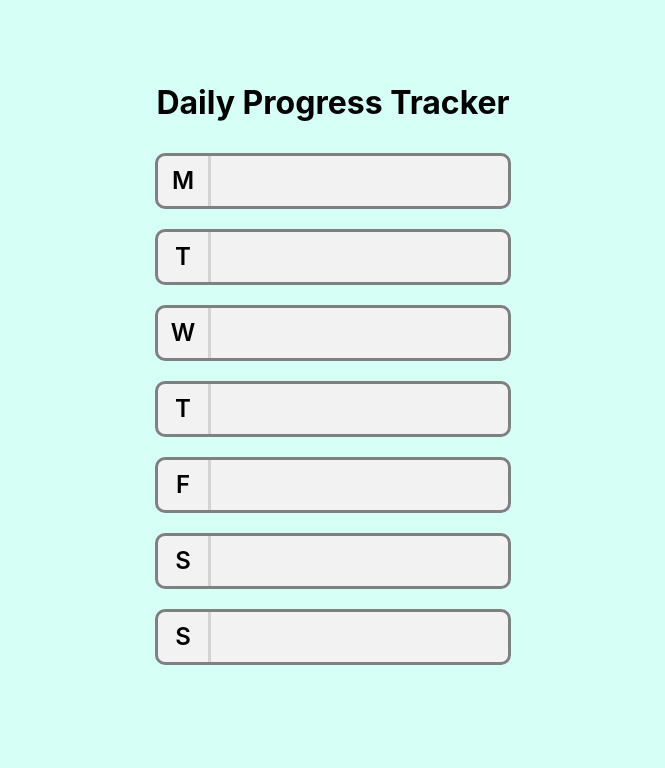
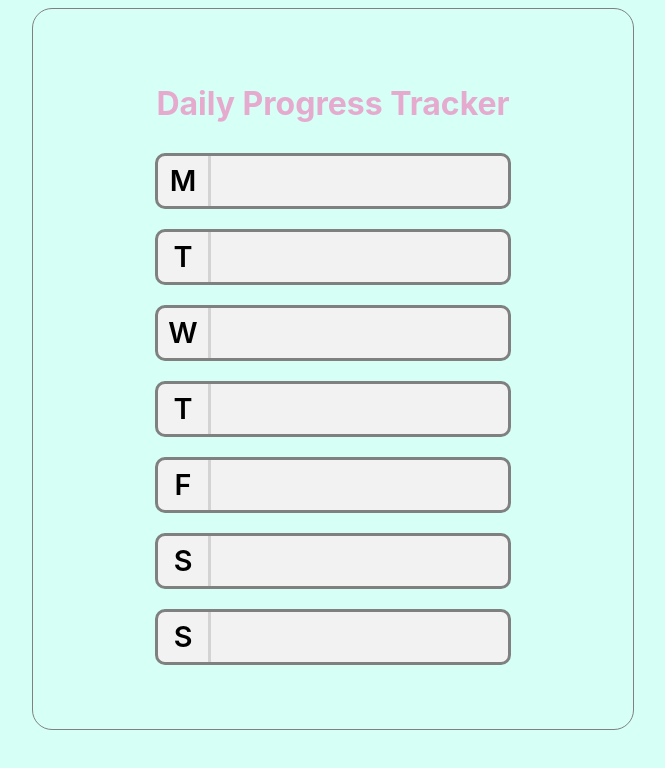
Before and after one commit to stanley-agwu/react-apps, a React (Create React App) app in the folder react-progress-tracker/: page / in a window 1280 px wide. Shown: the top 768 px of the page, without its empty margins (307-972 px from the left). Built offline with nearby package versions, Linux system fonts and the light colour scheme.

Commit message:
added changes

```diff
--- a/react-progress-tracker/package.json
+++ b/react-progress-tracker/package.json
@@ -9,6 +9,7 @@
     "react": "^17.0.1",
     "react-dom": "^17.0.1",
     "react-scripts": "4.0.3",
+    "styled-components": "^5.2.1",
     "web-vitals": "^1.0.1"
   },
   "scripts": {
--- a/react-progress-tracker/src/App.js
+++ b/react-progress-tracker/src/App.js
@@ -1,9 +1,21 @@
 import React from 'react'
+import styled from 'styled-components'
+
+const Title = styled.h1`
+  text-align: center;
+  color: #E6AACE;
+  font-family: -apple-system, BlinkMacSystemFont, 'Segoe UI', 'Roboto', 'Oxygen',
+    'Ubuntu', 'Cantarell', 'Fira Sans', 'Droid Sans', 'Helvetica Neue',
+    sans-serif;
+    margin: 20px;
+    padding: 0;
+`
 function App() {
   return (
     <div className="App">
+
       <div className="Main">
-        <h1>Daily Progress Tracker</h1>
+        <Title>Daily Progress Tracker</Title>
         <div className="Section">
           <div className="Weekday-Title">M</div>
         </div>
--- a/react-progress-tracker/src/index.css
+++ b/react-progress-tracker/src/index.css
@@ -5,12 +5,9 @@
 } */
 
 body {
-  font-family: -apple-system, BlinkMacSystemFont, 'Segoe UI', 'Roboto', 'Oxygen',
-    'Ubuntu', 'Cantarell', 'Fira Sans', 'Droid Sans', 'Helvetica Neue',
-    sans-serif;
-  -webkit-font-smoothing: antialiased;
-  -moz-osx-font-smoothing: grayscale;
+  background-color: white;
   background-color: #D6FFF6;
+
 
 }
 
@@ -19,11 +16,20 @@ code {
     monospace;
 }
 .Main{
+  font-family: -apple-system, BlinkMacSystemFont, 'Segoe UI', 'Roboto', 'Oxygen',
+    'Ubuntu', 'Cantarell', 'Fira Sans', 'Droid Sans', 'Helvetica Neue',
+    sans-serif;
+  width: 600px;
+  border-radius: 20px;
+  margin: 0 auto;
+  padding: 0;
   display: flex;
   justify-content: center;
   align-items: center;
   min-height: 90vh;
   flex-direction: column;
+  border: 1px solid grey;
+
 }
 .Section{
   background-color: #f2f2f2;
@@ -40,6 +46,6 @@ code {
   display: flex;
   justify-content: center;
   align-items: center;
-  font-size: 1.5rem;
+  font-size: 1.8rem;
   font-weight: 600;
 }
```
Also changed, not shown: react-progress-tracker/src/components/section.js (added, +20 -0 lines), 1 other file (tests, documents, lock files or other folders).
